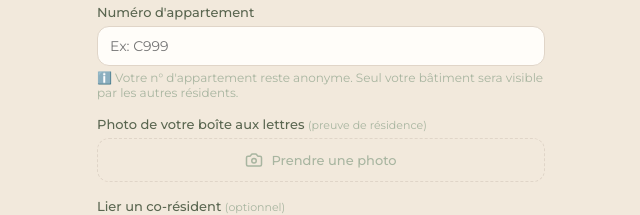
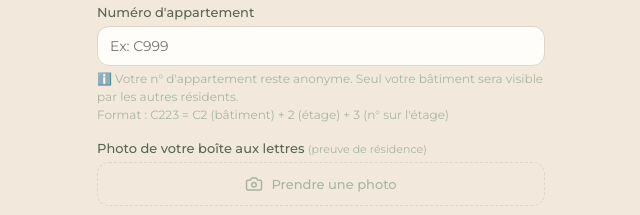
Before and after one commit to HugoDAG/mon-harmonie, a React (Vite) app: page /register in a window 1280 px wide. Shown: the part 554-769 px from the top of the page, without its empty margins (319-959 px from the left). Built offline with nearby package versions, Linux system fonts and the light colour scheme; no server answers.

Commit message:
Update Register.jsx

```diff
--- a/src/pages/Register.jsx
+++ b/src/pages/Register.jsx
@@ -66,6 +66,16 @@ export default function Register() {
           inviter_id: data.user.id,
           invitee_email: form.coResidentEmail
         })
+      }
+
+      // Créer l'appartement dans Ma résidence
+      const aptUpper = form.apartment.trim().toUpperCase()
+      const buildingMatch = aptUpper.match(/^([A-Z]+\d)/)
+      if (buildingMatch) {
+        await supabase.from('apartments').upsert(
+          { building: buildingMatch[1], number: aptUpper },
+          { onConflict: 'building,number' }
+        )
       }
 
       setSuccess(true)
@@ -146,7 +156,10 @@ export default function Register() {
           <div className="form-group">
             <label>Numéro d'appartement</label>
             <input value={form.apartment} onChange={update('apartment')} placeholder="Ex: C999" required />
-            <p className="form-hint">ℹ️ Votre n° d'appartement reste anonyme. Seul votre bâtiment sera visible par les autres résidents.</p>
+            <p className="form-hint" style={{ lineHeight: 1.5 }}>
+              ℹ️ Votre n° d'appartement reste anonyme. Seul votre bâtiment sera visible par les autres résidents.<br />
+              Format : C223 = C2 (bâtiment) + 2 (étage) + 3 (n° sur l'étage)
+            </p>
           </div>
 
           <div className="form-group">
```
